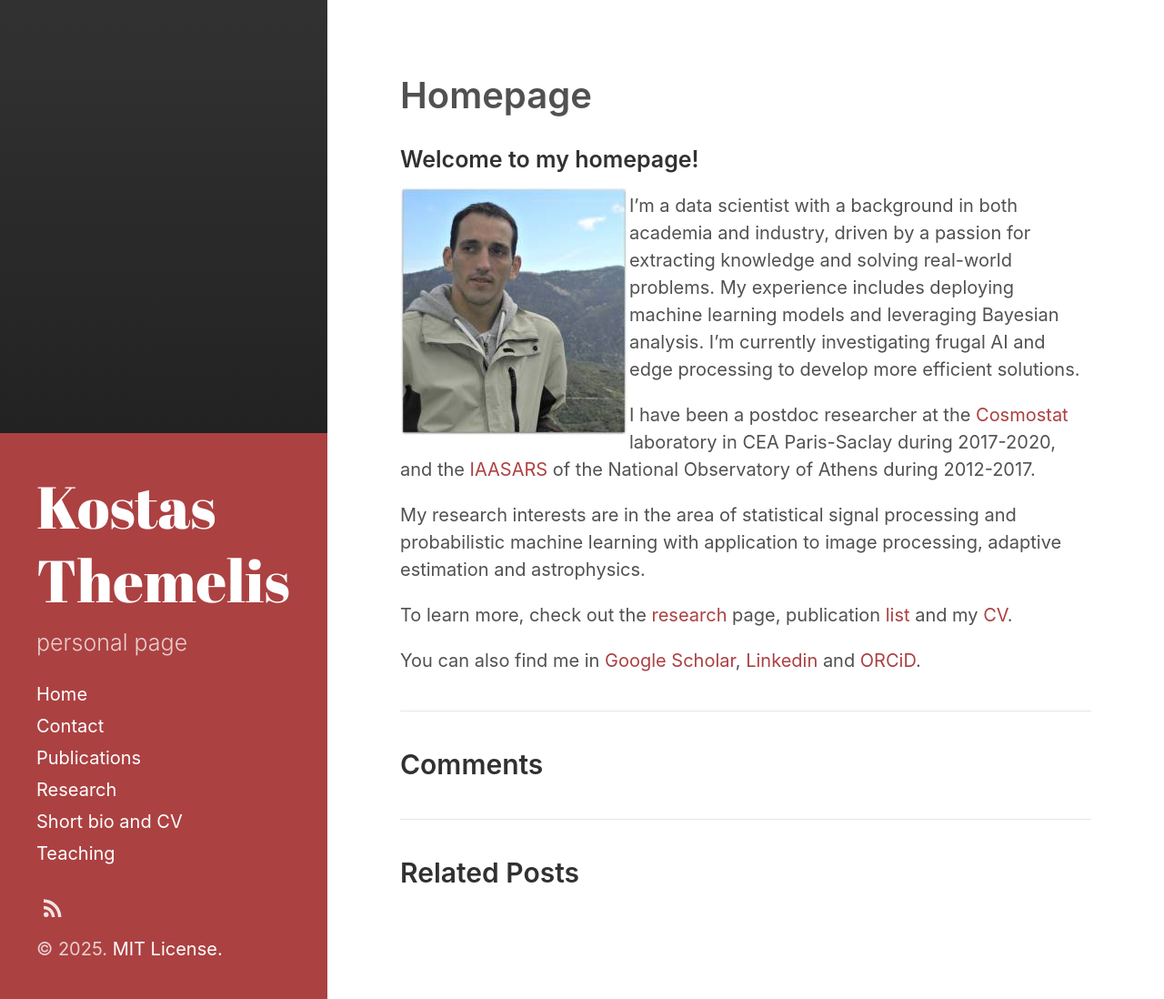
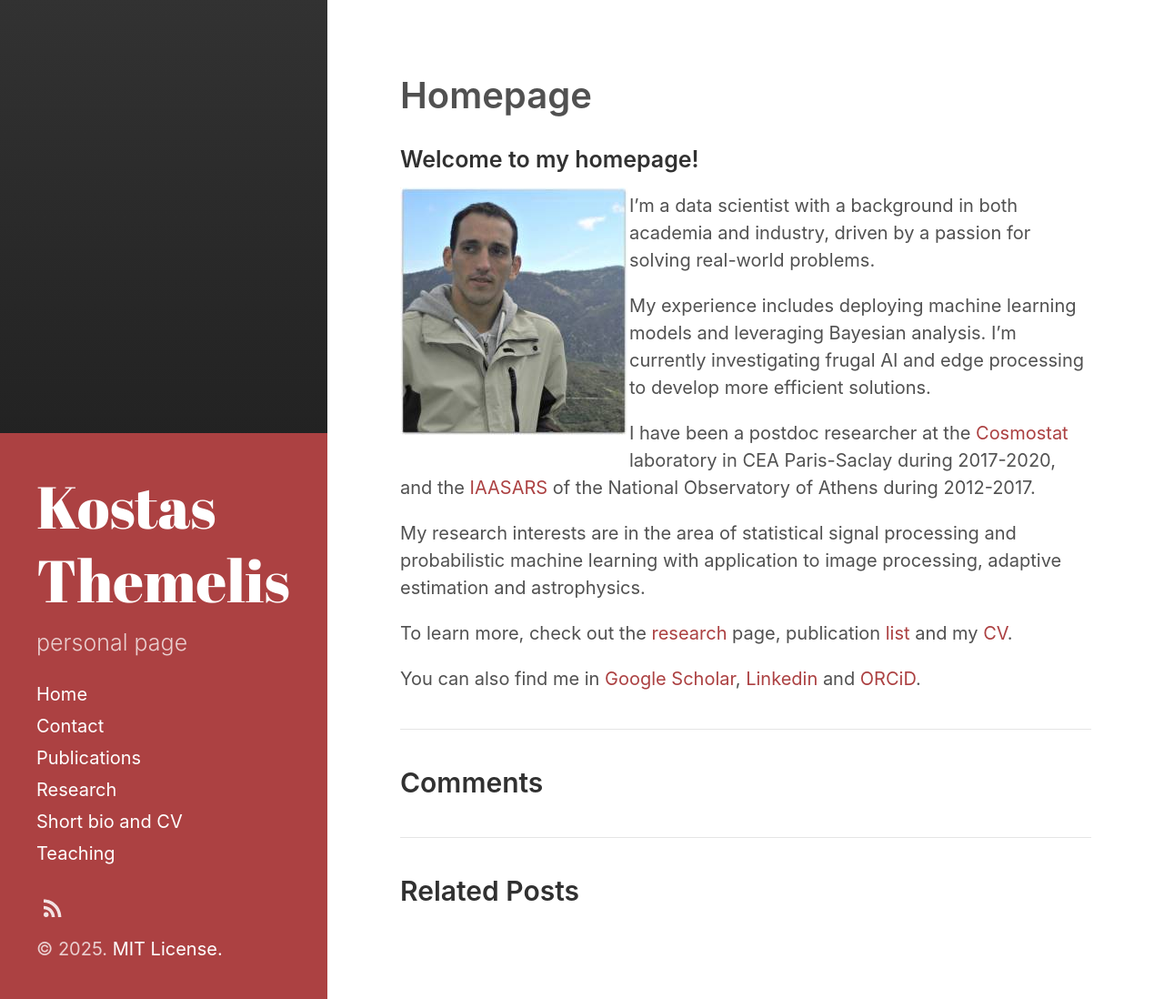
Before and after one commit to themelis/themelis.github.io, a Jekyll site: the page built from _posts/2017-06-01-homepage.md, in a window 1280 px wide. Shown: the whole page at 91% size. Built offline with Jekyll 4.4.1, drawn with Linux system fonts in a browser that asks for light colours.

```diff
--- a/_posts/2017-06-01-homepage.md
+++ b/_posts/2017-06-01-homepage.md
@@ -11,7 +11,9 @@ excerpt_separator:  <!--more-->
 
 <!-- I am a zealous reader of statistical machine learning articles. I often express my thoughts in machine language. -->
 
-I'm a data scientist with a background in both academia and industry, driven by a passion for extracting knowledge and solving real-world problems. My experience includes deploying machine learning models and leveraging Bayesian analysis. I'm currently investigating frugal AI and edge processing to develop more efficient solutions.
+I'm a data scientist with a background in both academia and industry, driven by a passion for solving real-world problems.
+
+My experience includes deploying machine learning models and leveraging Bayesian analysis. I'm currently investigating frugal AI and edge processing to develop more efficient solutions.
 
 I have been a postdoc researcher at the [Cosmostat](http://www.cosmostat.org/) laboratory in CEA Paris-Saclay during 2017-2020, and the [IAASARS](https://www.astro.noa.gr/en/main/) of the National Observatory of Athens during 2012-2017.
 
```
Also changed, not shown: contact.md (+3 -2 lines).
